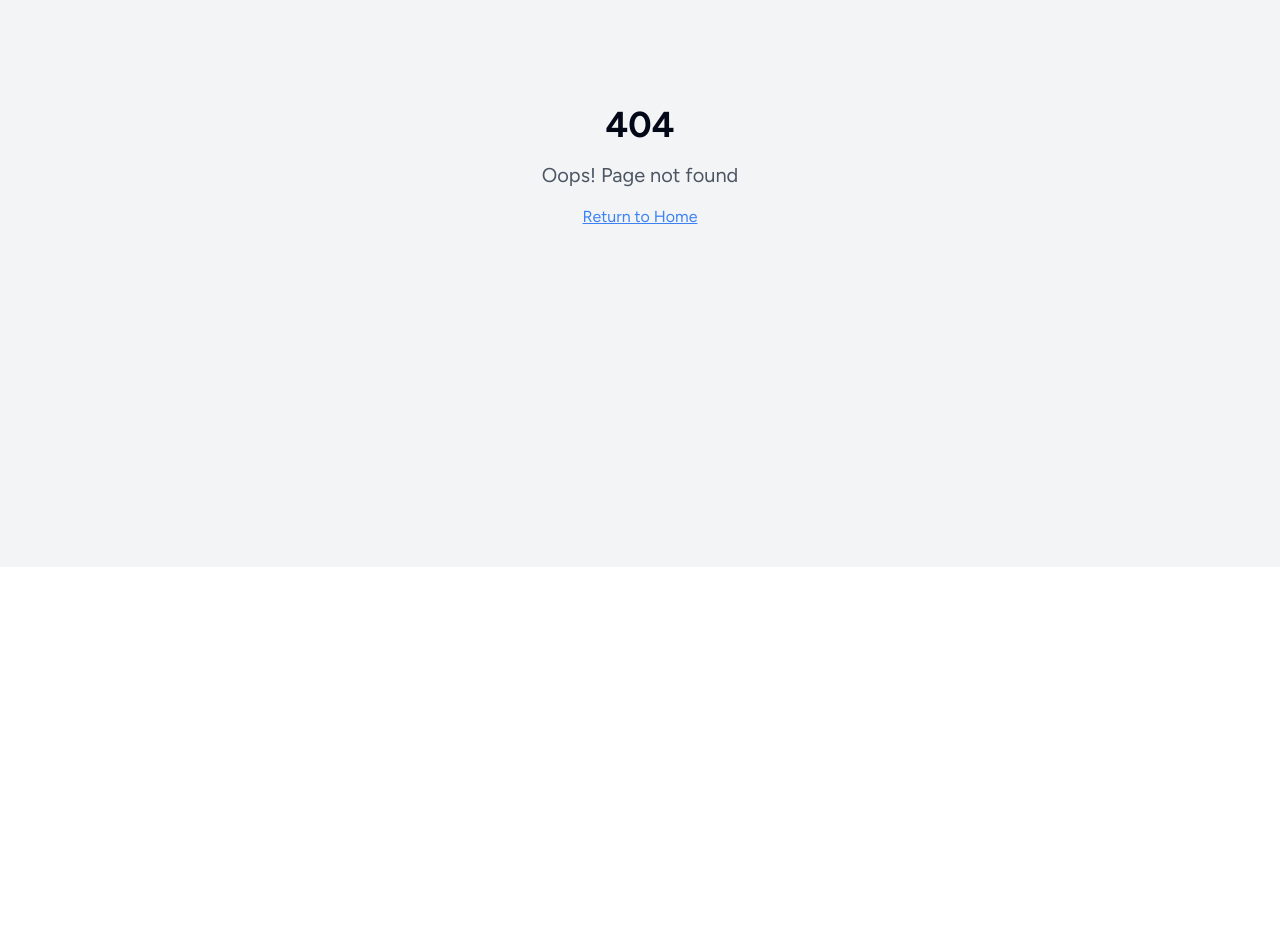
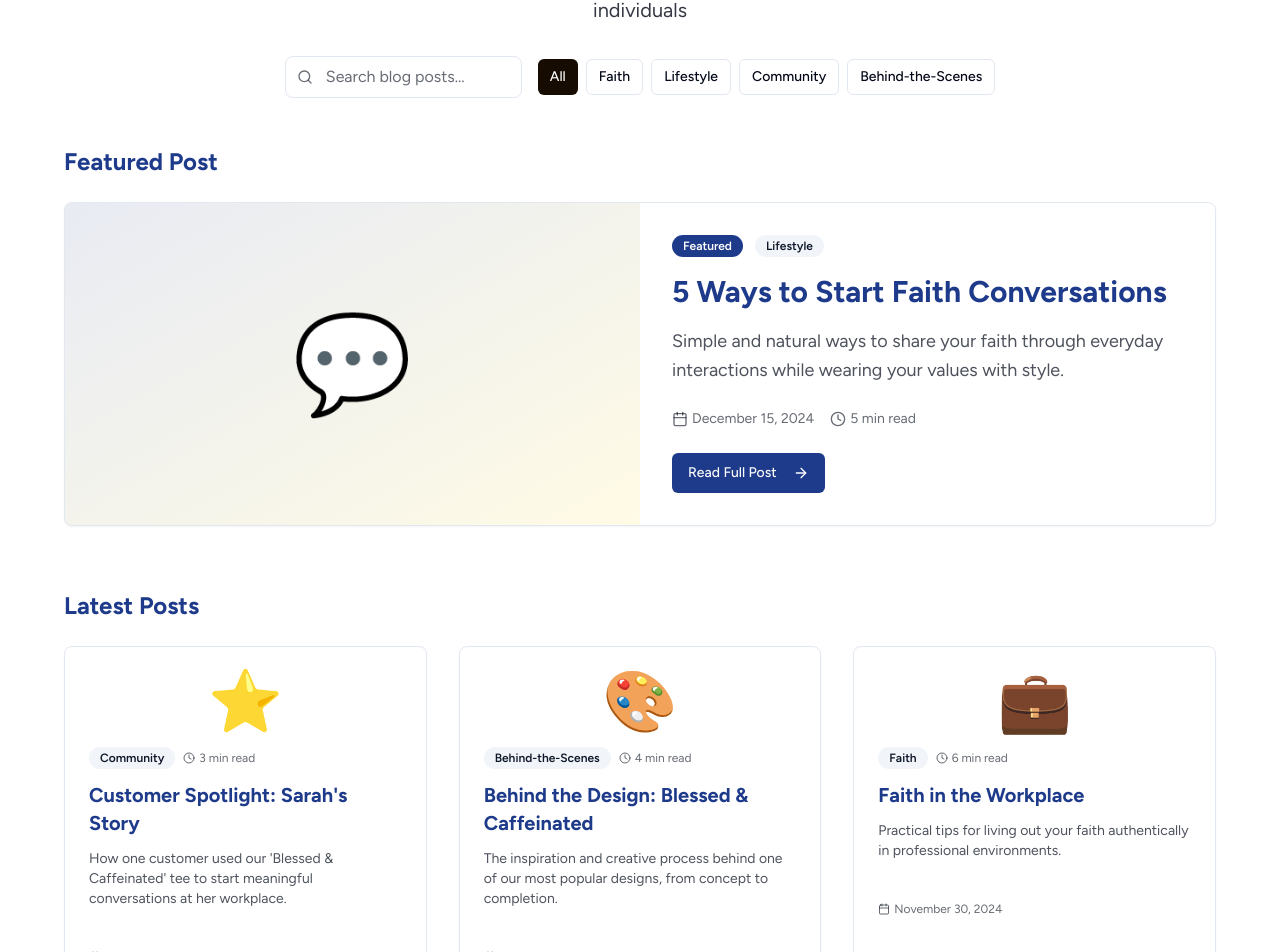
Before and after one commit to Gbollysearch7/holy-humor-threads-shop, a React (Vite) app: page /blog in a window 1280 px wide. Before the commit this address had no page. Shown: the part 233-1185 px from the top of the page. Before the commit the page ends 800 px from the top, so only its background shows below. Built offline with nearby package versions, Linux system fonts and the light colour scheme.

Commit message:
feat: Implement blog and cart features
- Convert About page to Blog.
- Update navigation.
- Create blog components.
- Implement cart sidebar.
- Add Community Stories section.
- Enhance UX.

```diff
--- a/src/App.tsx
+++ b/src/App.tsx
@@ -8,7 +8,7 @@ import { ThemeProvider } from "@/contexts/ThemeContext";
 import { CartProvider } from "@/contexts/CartContext";
 import Index from "./pages/Index";
 import Shop from "./pages/Shop";
-import About from "./pages/About";
+import Blog from "./pages/Blog";
 import OurStory from "./pages/OurStory";
 import Contact from "./pages/Contact";
 import NotFound from "./pages/NotFound";
@@ -26,7 +26,7 @@ const App = () => (
             <Routes>
               <Route path="/" element={<Index />} />
               <Route path="/shop" element={<Shop />} />
-              <Route path="/about" element={<About />} />
+              <Route path="/blog" element={<Blog />} />
               <Route path="/our-story" element={<OurStory />} />
               <Route path="/contact" element={<Contact />} />
               {/* ADD ALL CUSTOM ROUTES ABOVE THE CATCH-ALL "*" ROUTE */}
--- /dev/null
+++ b/src/components/BlogCard.tsx
@@ -0,0 +1,59 @@
+
+import { Card, CardContent, CardFooter } from "@/components/ui/card";
+import { Badge } from "@/components/ui/badge";
+import { Clock, Calendar } from "lucide-react";
+
+interface BlogPost {
+  id: string;
+  title: string;
+  excerpt: string;
+  category: string;
+  readTime: string;
+  date: string;
+  image: string;
+}
+
+interface BlogCardProps {
+  post: BlogPost;
+  delay?: number;
+}
+
+export const BlogCard = ({ post, delay = 0 }: BlogCardProps) => {
+  return (
+    <Card
+      className="group hover-scale transition-all duration-300 hover:shadow-xl border border-border animate-scale-in cursor-pointer"
+      style={{ animationDelay: `${delay}s` }}
+    >
+      <CardContent className="p-6">
+        <div className="text-6xl text-center mb-4 group-hover:animate-float">
+          {post.image}
+        </div>
+
+        <div className="flex items-center gap-2 mb-3">
+          <Badge variant="secondary" className="text-xs">
+            {post.category}
+          </Badge>
+          <div className="flex items-center text-xs text-foreground/60 gap-1">
+            <Clock className="h-3 w-3" />
+            {post.readTime}
+          </div>
+        </div>
+
+        <h3 className="text-xl font-bold text-holy-blue dark:text-holy-gold mb-3 group-hover:text-holy-blue/80 dark:group-hover:text-holy-gold/80 transition-colors">
+          {post.title}
+        </h3>
+
+        <p className="text-foreground/70 text-sm mb-4 line-clamp-3">
+          {post.excerpt}
+        </p>
+      </CardContent>
+
+      <CardFooter className="p-6 pt-0">
+        <div className="flex items-center text-xs text-foreground/60 gap-1">
+          <Calendar className="h-3 w-3" />
+          {post.date}
+        </div>
+      </CardFooter>
+    </Card>
+  );
+};
--- /dev/null
+++ b/src/components/FeaturedBlogPost.tsx
@@ -0,0 +1,74 @@
+
+import { Card, CardContent } from "@/components/ui/card";
+import { Badge } from "@/components/ui/badge";
+import { Button } from "@/components/ui/button";
+import { Clock, Calendar, ArrowRight } from "lucide-react";
+
+interface BlogPost {
+  id: string;
+  title: string;
+  excerpt: string;
+  category: string;
+  readTime: string;
+  date: string;
+  image: string;
+}
+
+interface FeaturedBlogPostProps {
+  post: BlogPost;
+}
+
+export const FeaturedBlogPost = ({ post }: FeaturedBlogPostProps) => {
+  return (
+    <Card className="overflow-hidden hover:shadow-xl transition-all duration-300 border border-border">
+      <CardContent className="p-0">
+        <div className="grid md:grid-cols-2 gap-0">
+          {/* Image Section */}
+          <div className="bg-gradient-to-br from-holy-blue/10 to-holy-gold/10 dark:from-holy-gold/10 dark:to-holy-blue/10 flex items-center justify-center p-12">
+            <div className="text-8xl animate-float">
+              {post.image}
+            </div>
+          </div>
+
+          {/* Content Section */}
+          <div className="p-8 flex flex-col justify-between">
+            <div>
+              <div className="flex items-center gap-3 mb-4">
+                <Badge className="bg-holy-blue text-white dark:bg-holy-gold dark:text-gray-900">
+                  Featured
+                </Badge>
+                <Badge variant="secondary">
+                  {post.category}
+                </Badge>
+              </div>
+
+              <h2 className="text-3xl font-bold text-holy-blue dark:text-holy-gold mb-4 leading-tight">
+                {post.title}
+              </h2>
+
+              <p className="text-foreground/70 mb-6 text-lg leading-relaxed">
+                {post.excerpt}
+              </p>
+
+              <div className="flex items-center gap-4 text-sm text-foreground/60 mb-6">
+                <div className="flex items-center gap-1">
+                  <Calendar className="h-4 w-4" />
+                  {post.date}
+                </div>
+                <div className="flex items-center gap-1">
+                  <Clock className="h-4 w-4" />
+                  {post.readTime}
+                </div>
+              </div>
+            </div>
+
+            <Button className="bg-holy-blue hover:bg-holy-blue/90 dark:bg-holy-gold dark:hover:bg-holy-gold/90 dark:text-gray-900 group w-fit">
+              Read Full Post
+              <ArrowRight className="ml-2 h-4 w-4 group-hover:translate-x-1 transition-transform" />
+            </Button>
+          </div>
+        </div>
+      </CardContent>
+    </Card>
+  );
+};
--- a/src/components/Navigation.tsx
+++ b/src/components/Navigation.tsx
@@ -32,8 +32,8 @@ export const Navigation = () => {
               <Link to="/shop" className="text-foreground/80 hover:text-holy-blue dark:hover:text-holy-gold transition-all duration-300 font-medium hover:scale-105">
                 Shop
               </Link>
-              <Link to="/about" className="text-foreground/80 hover:text-holy-blue dark:hover:text-holy-gold transition-all duration-300 font-medium hover:scale-105">
-                About
+              <Link to="/blog" className="text-foreground/80 hover:text-holy-blue dark:hover:text-holy-gold transition-all duration-300 font-medium hover:scale-105">
+                Blog
               </Link>
               <Link to="/our-story" className="text-foreground/80 hover:text-holy-blue dark:hover:text-holy-gold transition-all duration-300 font-medium hover:scale-105">
                 Our Story
@@ -86,8 +86,8 @@ export const Navigation = () => {
               <Link to="/shop" className="text-foreground/80 hover:text-holy-blue dark:hover:text-holy-gold transition-all duration-300 font-medium transform hover:translateX-2" onClick={() => setIsMenuOpen(false)}>
                 Shop
               </Link>
-              <Link to="/about" className="text-foreground/80 hover:text-holy-blue dark:hover:text-holy-gold transition-all duration-300 font-medium transform hover:translateX-2" onClick={() => setIsMenuOpen(false)}>
-                About
+              <Link to="/blog" className="text-foreground/80 hover:text-holy-blue dark:hover:text-holy-gold transition-all duration-300 font-medium transform hover:translateX-2" onClick={() => setIsMenuOpen(false)}>
+                Blog
               </Link>
               <Link to="/our-story" className="text-foreground/80 hover:text-holy-blue dark:hover:text-holy-gold transition-all duration-300 font-medium transform hover:translateX-2" onClick={() => setIsMenuOpen(false)}>
                 Our Story
--- /dev/null
+++ b/src/pages/Blog.tsx
@@ -0,0 +1,148 @@
+
+import { Navigation } from "@/components/Navigation";
+import { Footer } from "@/components/Footer";
+import { BlogCard } from "@/components/BlogCard";
+import { FeaturedBlogPost } from "@/components/FeaturedBlogPost";
+import { useScrollAnimation } from "@/hooks/useScrollAnimation";
+import { Button } from "@/components/ui/button";
+import { Search } from "lucide-react";
+
+const blogPosts = [
+  {
+    id: "1",
+    title: "5 Ways to Start Faith Conversations",
+    excerpt: "Simple and natural ways to share your faith through everyday interactions while wearing your values with style.",
+    category: "Lifestyle",
+    readTime: "5 min read",
+    date: "December 15, 2024",
+    image: "💬",
+    featured: true
+  },
+  {
+    id: "2",
+    title: "Customer Spotlight: Sarah's Story",
+    excerpt: "How one customer used our 'Blessed & Caffeinated' tee to start meaningful conversations at her workplace.",
+    category: "Community",
+    readTime: "3 min read",
+    date: "December 10, 2024",
+    image: "⭐"
+  },
+  {
+    id: "3",
+    title: "Behind the Design: Blessed & Caffeinated",
+    excerpt: "The inspiration and creative process behind one of our most popular designs, from concept to completion.",
+    category: "Behind-the-Scenes",
+    readTime: "4 min read",
+    date: "December 5, 2024",
+    image: "🎨"
+  },
+  {
+    id: "4",
+    title: "Faith in the Workplace",
+    excerpt: "Practical tips for living out your faith authentically in professional environments.",
+    category: "Faith",
+    readTime: "6 min read",
+    date: "November 30, 2024",
+    image: "💼"
+  },
+  {
+    id: "5",
+    title: "Styling Your Faith: Fashion Meets Purpose",
+    excerpt: "How to incorporate faith-based apparel into your everyday wardrobe with confidence and style.",
+    category: "Lifestyle",
+    readTime: "4 min read",
+    date: "November 25, 2024",
+    image: "👗"
+  },
+  {
+    id: "6",
+    title: "Building Community Through Shared Values",
+    excerpt: "The power of faith-based fashion in creating connections and building meaningful relationships.",
+    category: "Community",
+    readTime: "5 min read",
+    date: "November 20, 2024",
+    image: "🤝"
+  }
+];
+
+const categories = ["All", "Faith", "Lifestyle", "Community", "Behind-the-Scenes"];
+
+const Blog = () => {
+  const { ref, isVisible } = useScrollAnimation();
+  const featuredPost = blogPosts.find(post => post.featured);
+  const regularPosts = blogPosts.filter(post => !post.featured);
+
+  return (
+    <div className="min-h-screen bg-background text-foreground transition-colors duration-300">
+      <Navigation />
+      <main className="container mx-auto px-4 py-16">
+        <div ref={ref} className={`max-w-6xl mx-auto transition-all duration-1000 ${
+          isVisible ? 'animate-fade-in' : 'opacity-0 translate-y-[20px]'
+        }`}>
+          {/* Header Section */}
+          <div className="text-center mb-12">
+            <h1 className="text-4xl lg:text-5xl font-bold text-holy-blue dark:text-holy-gold mb-4">
+              Faith & Life Blog
+            </h1>
+            <p className="text-xl text-foreground/80 mb-8 max-w-2xl mx-auto">
+              Stories, inspiration, and insights from our community of faith-filled individuals
+            </p>
+
+            {/* Search and Filter */}
+            <div className="flex flex-col sm:flex-row gap-4 justify-center items-center mb-8">
+              <div className="relative">
+                <Search className="absolute left-3 top-1/2 transform -translate-y-1/2 text-foreground/60 h-4 w-4" />
+                <input
+                  type="text"
+                  placeholder="Search blog posts..."
+                  className="pl-10 pr-4 py-2 border border-border rounded-lg bg-background text-foreground placeholder:text-foreground/60 focus:outline-none focus:ring-2 focus:ring-holy-blue dark:focus:ring-holy-gold"
+                />
+              </div>
+
+              <div className="flex gap-2 flex-wrap justify-center">
+                {categories.map((category) => (
+                  <Button
+                    key={category}
+                    variant={category === "All" ? "default" : "outline"}
+                    size="sm"
+                    className="hover:scale-105 transition-transform duration-200"
+                  >
+                    {category}
+                  </Button>
+                ))}
+              </div>
+            </div>
+          </div>
+
+          {/* Featured Post */}
+          {featuredPost && (
+            <div className="mb-16">
+              <h2 className="text-2xl font-bold text-holy-blue dark:text-holy-gold mb-6">Featured Post</h2>
+              <FeaturedBlogPost post={featuredPost} />
+            </div>
+          )}
+
+          {/* Blog Posts Grid */}
+          <div className="mb-12">
+            <h2 className="text-2xl font-bold text-holy-blue dark:text-holy-gold mb-6">Latest Posts</h2>
+            <div className="grid md:grid-cols-2 lg:grid-cols-3 gap-8">
+              {regularPosts.map((post, index) => (
+                <BlogCard key={post.id} post={post} delay={index * 0.1} />
+              ))}
+            </div>
+          </div>
+
+          {/* Load More Button */}
+          <div className="text-center">
+            <Button className="bg-holy-blue hover:bg-holy-blue/90 dark:bg-holy-gold dark:hover:bg-holy-gold/90 dark:text-gray-900 px-8 py-3">
+              Load More Posts
+            </Button>
+          </div>
+        </div>
+      </main>
+      <Footer />
+    </div>
+  );
+};
+
+export default Blog;
```
